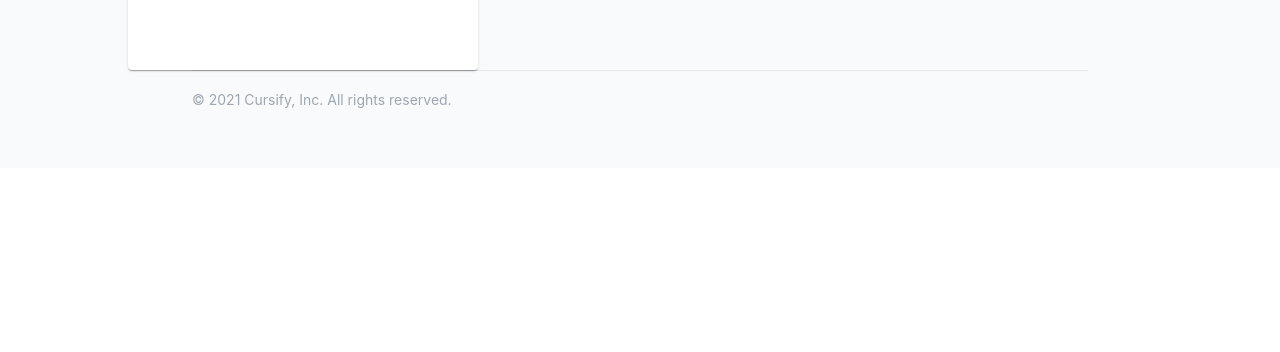
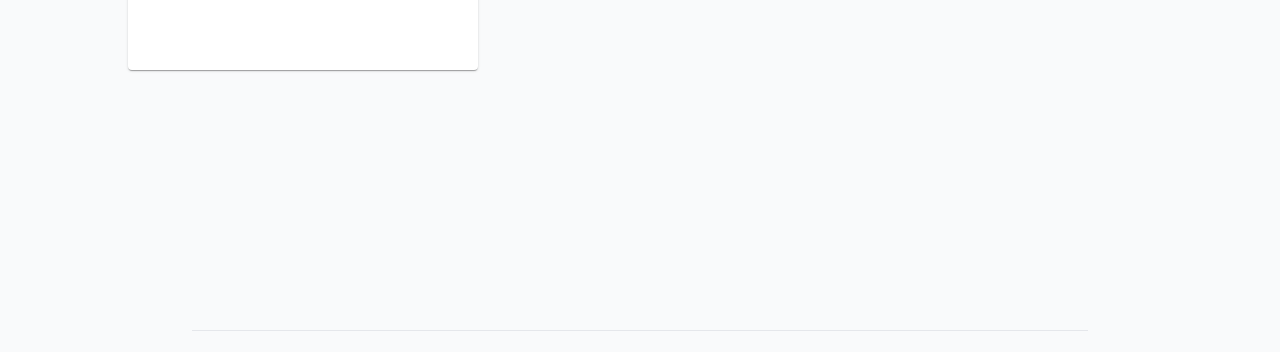
Before and after one commit to YoannBuzenet/ai_next_app, a Next.js app: page /templates in a window 1280 px wide. Shown: the part 592-944 px from the top of the page. Before the commit the page ends 800 px from the top, so only its background shows below. Built offline with nearby package versions, Linux system fonts and the light colour scheme; no server answers.

Commit message:
interface on its way

```diff
--- a/pages/templates.js
+++ b/pages/templates.js
@@ -46,6 +46,7 @@ export default function template() {
         </div>
         <div>
           Category list (object avec logo, title, description)
+          <div className={styles.globalCardsContainer}>
             <div className={styles.cardsContainer}>
               {listOfCategories.map((category) => (
                 <Card
@@ -54,6 +55,8 @@ export default function template() {
                 />
               ))}
             </div>
+            <div className={styles.greyCompletingDiv}></div>
+          </div>
         </div>
       </div>
     </div>
--- a/styles/RoundedButton.module.css
+++ b/styles/RoundedButton.module.css
@@ -5,10 +5,12 @@ button.roundedButton {
   text-transform: none;
   min-width: 0;
   font-size: 16px;
-  transition: background-color 2s;
+  transition: background-color 0.25s;
 }
 
 button.roundedButton:hover {
+  background-color: white;
+  transition: background-color 0.25s;
 }
 
 button.selectedRoundedButton {
@@ -18,9 +20,10 @@ button.selectedRoundedButton {
   min-width: 0;
   font-size: 16px;
   background-color: var(--primary-color);
+  transition: background-color 0.25s;
 }
 
 button.selectedRoundedButton:hover {
   background-color: var(--primary-color-hover);
-  transition: background-color 0.25s;
+  transition: background-color 0.5s;
 }
--- a/styles/template.module.css
+++ b/styles/template.module.css
@@ -7,3 +7,13 @@
   display: flex;
   flex-wrap: wrap;
 }
+
+.globalCardsContainer {
+  display: flex;
+  flex-direction: column;
+  min-height: 800px;
+}
+
+.greyCompletingDiv {
+  flex-grow: 1;
+}
```
Lines whose indentation alone changed are shown as unchanged.
